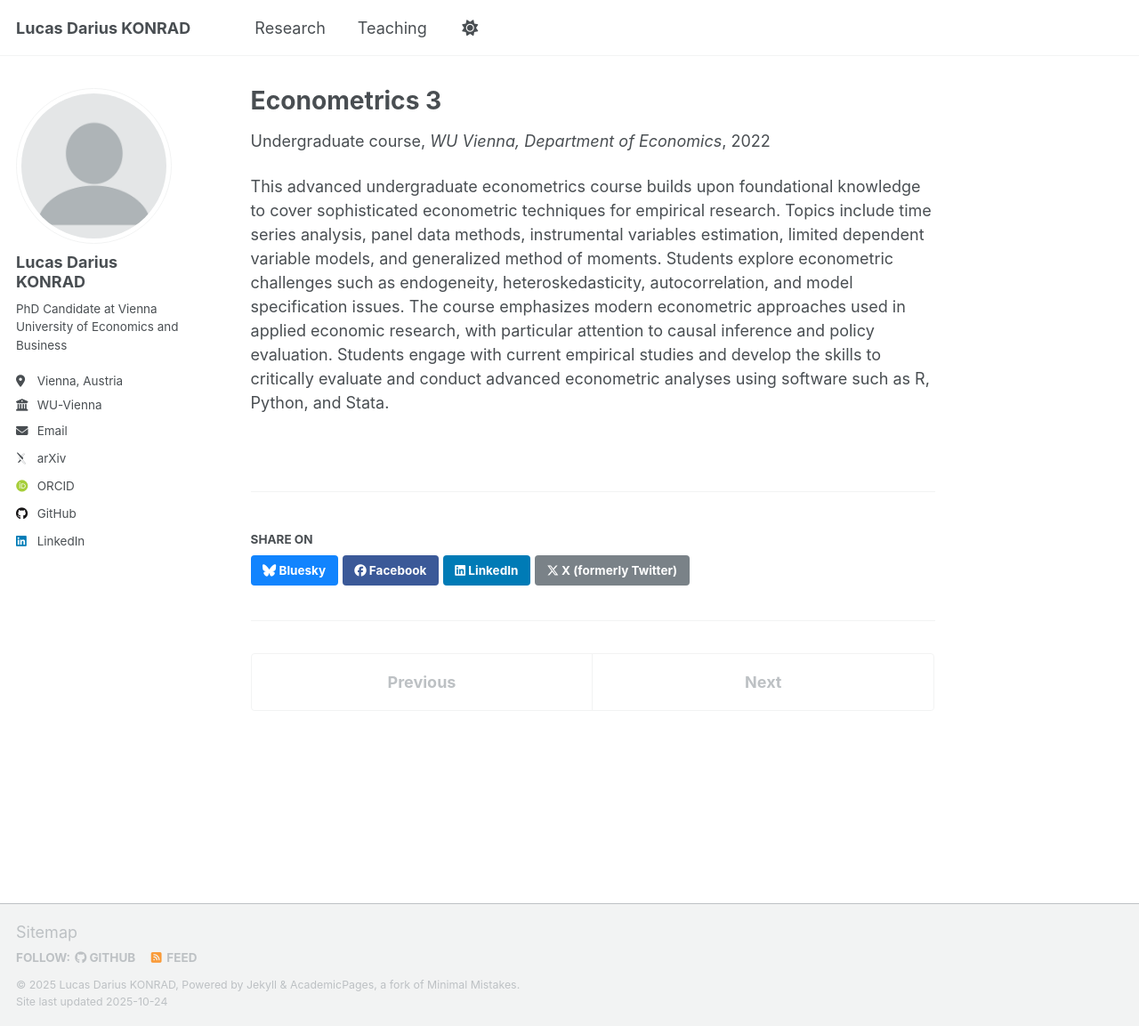
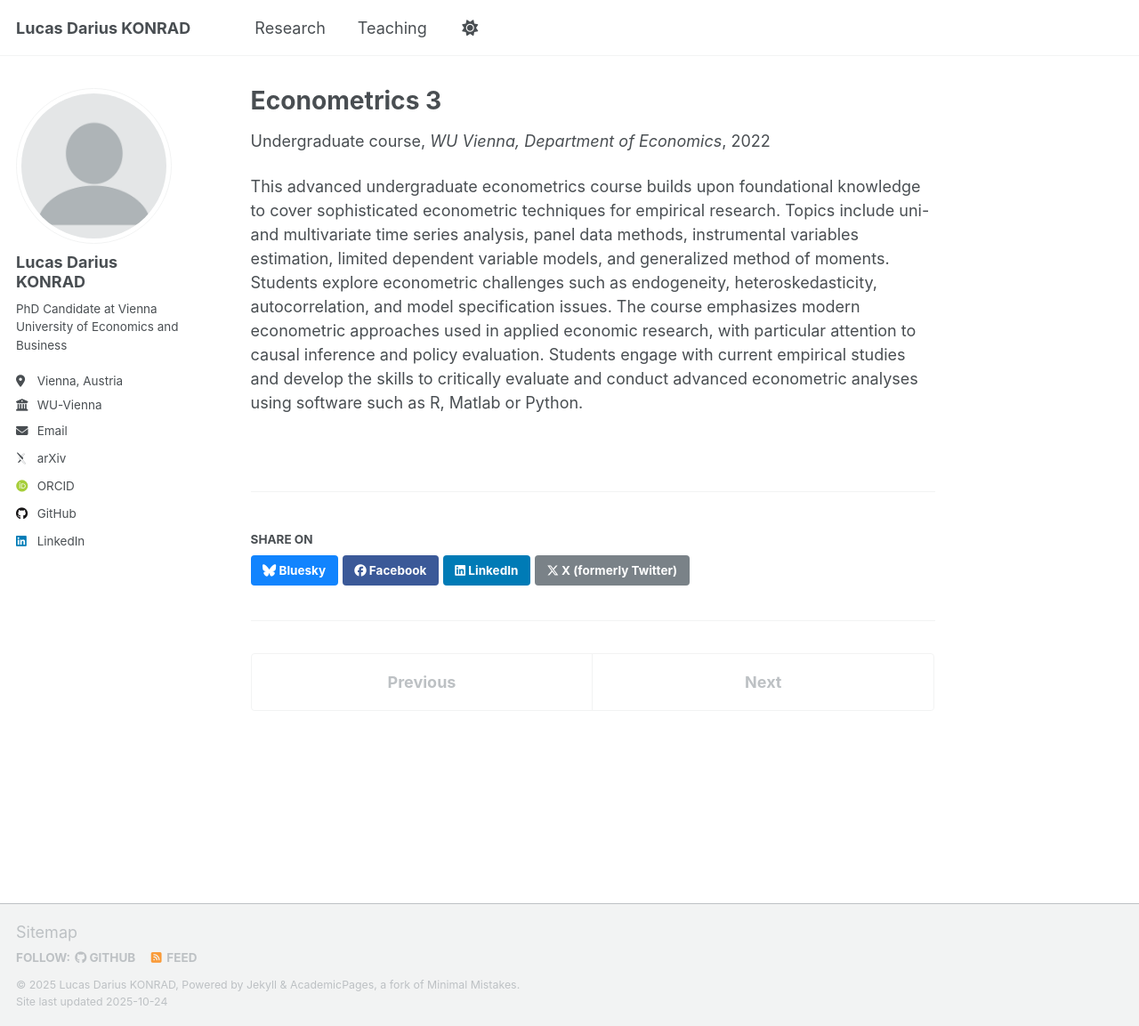
Before and after one commit to konradld/konradld.github.io, a Jekyll site: the page built from _teaching/teaching-econometrics-3.md, in a window 1280 px wide and 1153 px high. Shown: the whole window at 89% size. Built offline with Jekyll 4.4.1, drawn with Linux system fonts in a browser that asks for light colours; some web fonts are replaced; a script that is not in the unit is left out.

Commit message:
Update teaching-econometrics-3.md

```diff
--- a/_teaching/teaching-econometrics-3.md
+++ b/_teaching/teaching-econometrics-3.md
@@ -8,4 +8,4 @@ date: 2022-09-01
 location: "Vienna, Austria"
 ---
 
-This advanced undergraduate econometrics course builds upon foundational knowledge to cover sophisticated econometric techniques for empirical research. Topics include time series analysis, panel data methods, instrumental variables estimation, limited dependent variable models, and generalized method of moments. Students explore econometric challenges such as endogeneity, heteroskedasticity, autocorrelation, and model specification issues. The course emphasizes modern econometric approaches used in applied economic research, with particular attention to causal inference and policy evaluation. Students engage with current empirical studies and develop the skills to critically evaluate and conduct advanced econometric analyses using software such as R, Python, and Stata.
+This advanced undergraduate econometrics course builds upon foundational knowledge to cover sophisticated econometric techniques for empirical research. Topics include uni- and multivariate time series analysis, panel data methods, instrumental variables estimation, limited dependent variable models, and generalized method of moments. Students explore econometric challenges such as endogeneity, heteroskedasticity, autocorrelation, and model specification issues. The course emphasizes modern econometric approaches used in applied economic research, with particular attention to causal inference and policy evaluation. Students engage with current empirical studies and develop the skills to critically evaluate and conduct advanced econometric analyses using software such as R, Matlab or Python.
```
